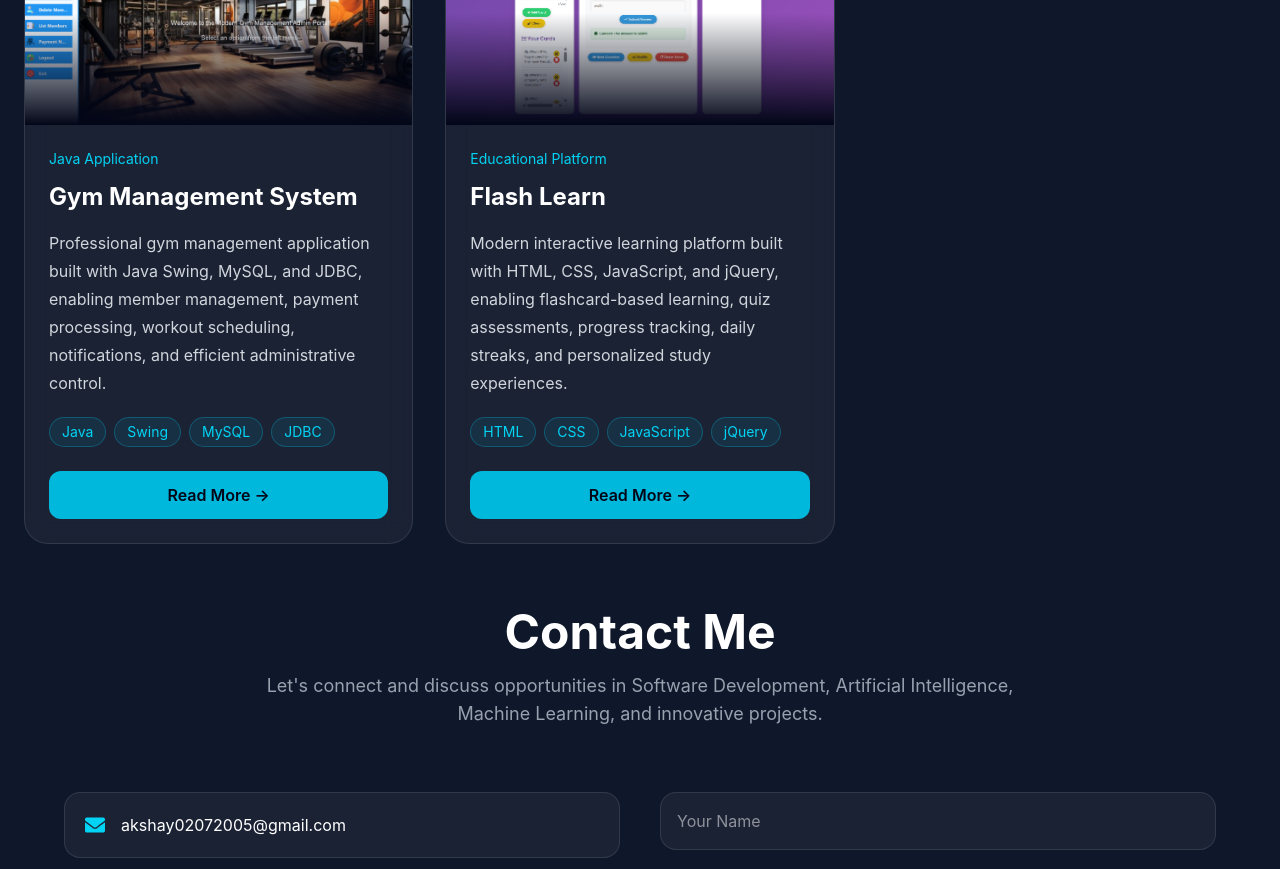
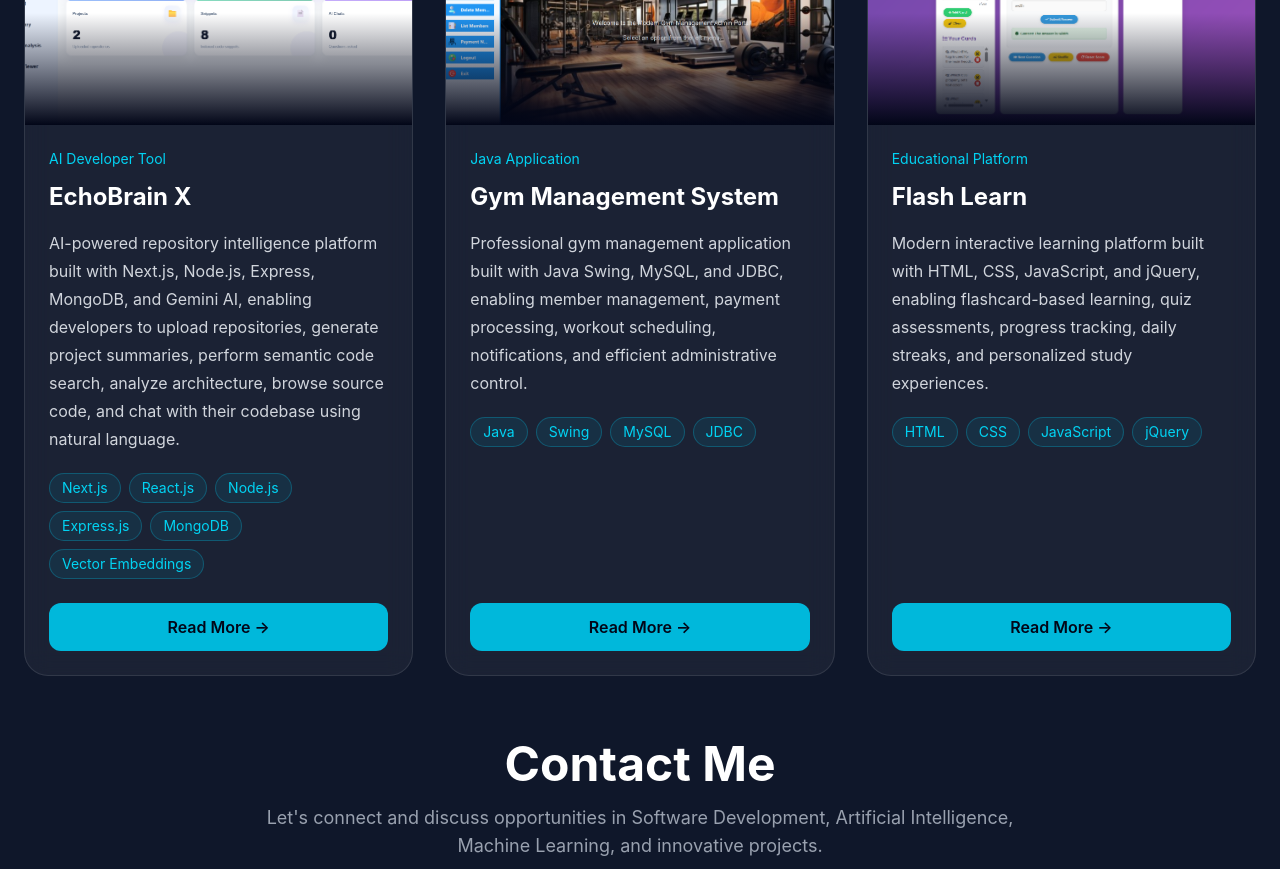
Before and after one commit to Akshay001-A/portfolio, a React app: page / in a window 1280 px wide. Shown: the part 4400-5269 px from the top of the page. Built offline with nearby package versions, Linux system fonts and the light colour scheme; the HTML template or start-up script is replaced by a standard one.

Commit message:
added  EchoBrain X  project to project section

```diff
--- a/src/components/Projects.tsx
+++ b/src/components/Projects.tsx
@@ -5,6 +5,7 @@ import potatoImg from "../assets/potato.png";
 import shoemartImg from "../assets/shoemart.png";
 import gymImg from "../assets/gym.png";
 import flashlearnImg from "../assets/flashlearn.png";
+import echobrainImg from "../assets/dashboard.png";
 
 function Projects() {
     const projects = [
@@ -40,6 +41,24 @@ function Projects() {
                 "https://github.com/Akshay001-A/Shoe-Mart-E-commerce-Web-Application",
             tech: ["React", "Node.js", "MongoDB", "Gemini AI"],
         },
+
+        {
+                    image: echobrainImg,
+                    category: "AI Developer Tool",
+                    title: "EchoBrain X",
+                    description:
+                        "AI-powered repository intelligence platform built with Next.js, Node.js, Express, MongoDB, and Gemini AI, enabling developers to upload repositories, generate project summaries, perform semantic code search, analyze architecture, browse source code, and chat with their codebase using natural language.",
+                    github:
+                        "https://github.com/Akshay001-A/EchoBrain",
+                    tech: [
+                        "Next.js",
+                        "React.js",
+                        "Node.js",
+                        "Express.js",
+                        "MongoDB",
+                        "Vector Embeddings"
+                    ],
+          },
 
         {
             image: gymImg,
```
Also changed, not shown: src/assets/dashboard.png (added).
